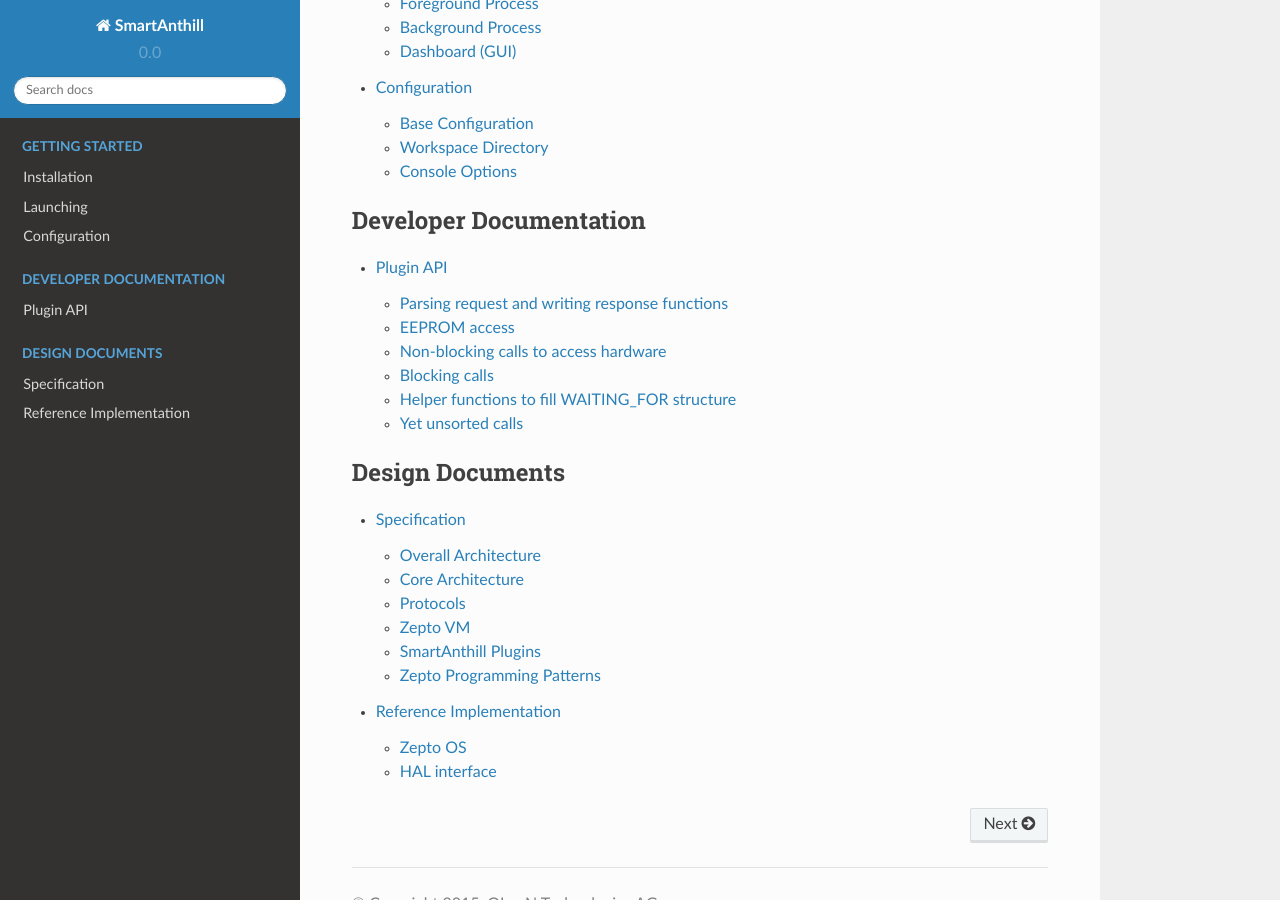
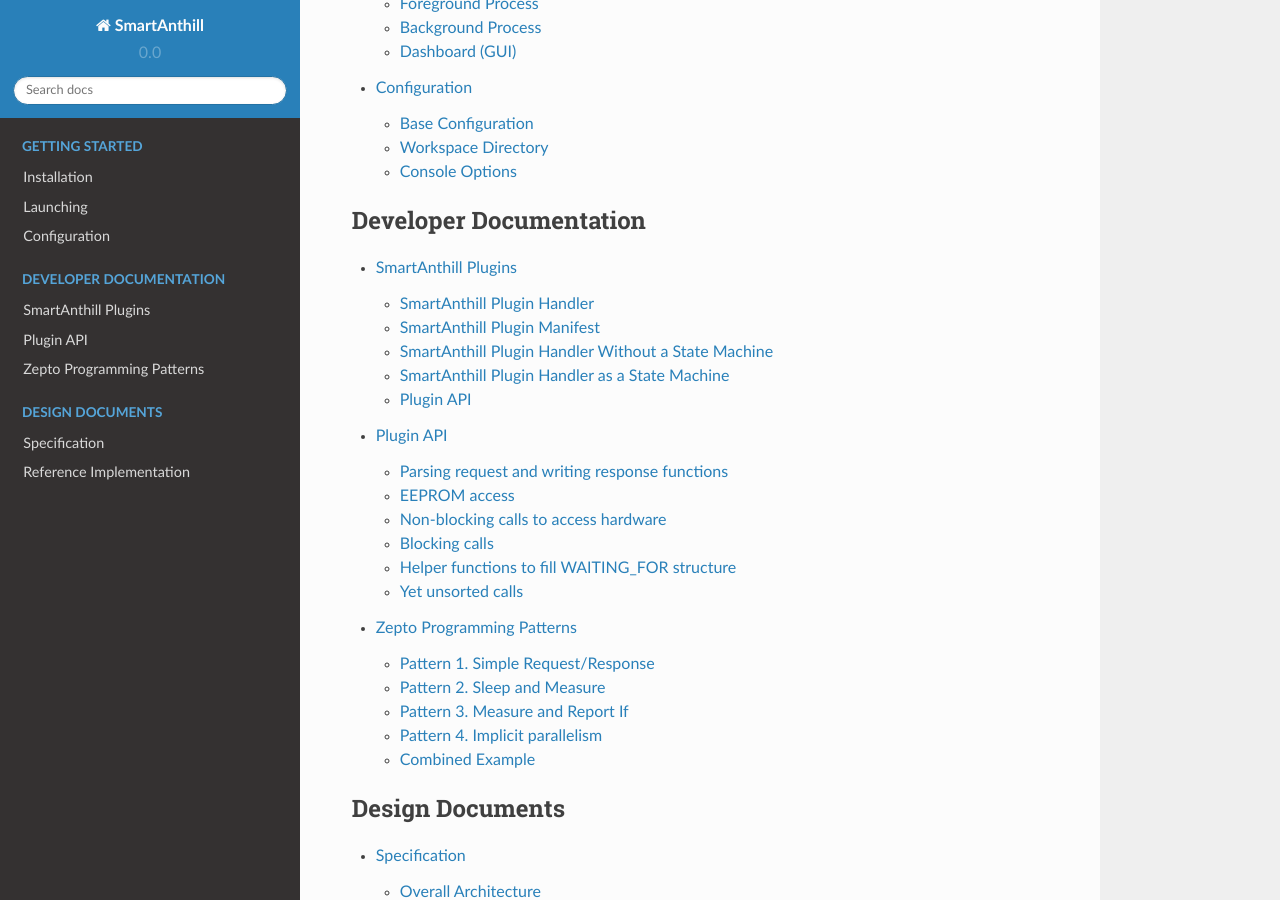
Before and after one commit to smartanthill/smartanthill2_0, a Sphinx documentation site: the page built from docs/index.rst, in a window 1280 px wide and 900 px high, scrolled down 996 px. Built offline with Sphinx 7.4.7 and the Read the Docs theme 2.0.0, drawn with Linux system fonts in a browser that asks for light colours.

Commit message:
Move SmartAnthill Plugins & Zepto Patterns to Developer Documentation group

```diff
--- a/docs/design-documents/index.rst
+++ b/docs/design-documents/index.rst
@@ -32,5 +32,3 @@
     Core Architecture <smartanthill-core-architecture>
     protocols/index
     protocols/zepto-vm
-    smartanthill-plugins
-    zepto-patterns
--- a/docs/index.rst
+++ b/docs/index.rst
@@ -47,7 +47,9 @@
     :caption: Developer Documentation
     :maxdepth: 2
 
+    design-documents/smartanthill-plugins
     design-documents/reference-implementation/plugin_api
+    design-documents/zepto-patterns
 
 
 .. toctree::
```
